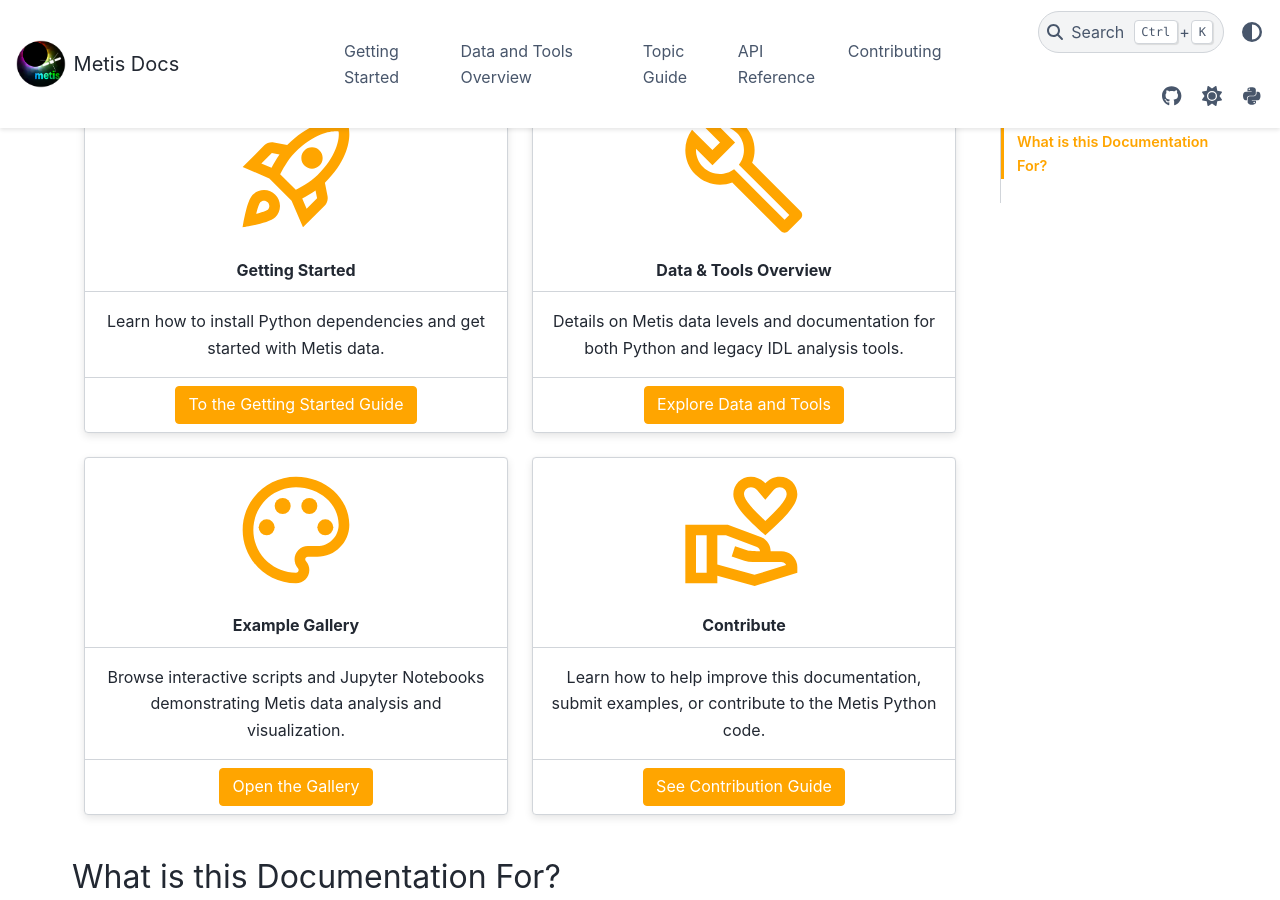
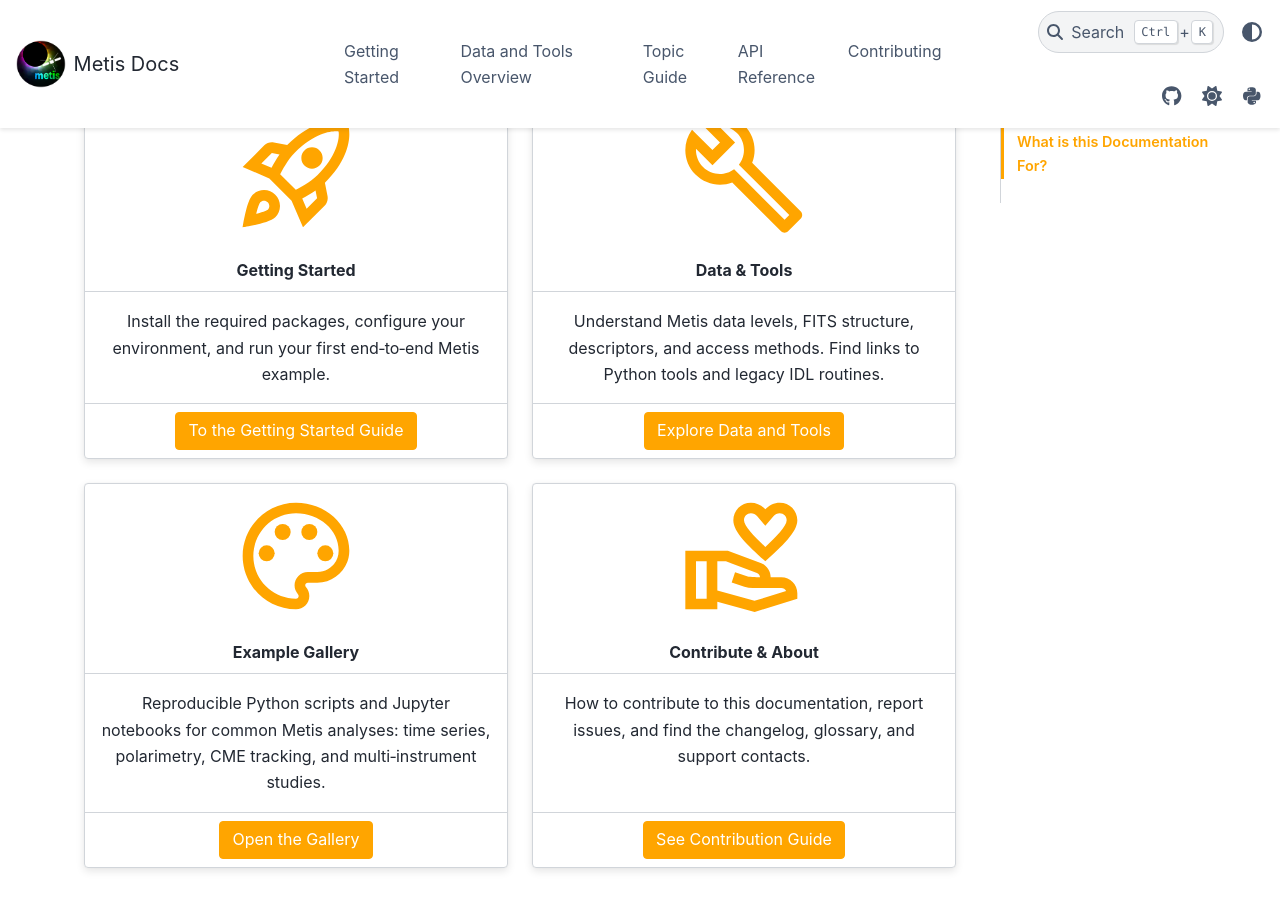
Before and after one commit to gjerse/metis-docs, a Sphinx documentation site: the page built from source/index.rst, in a window 1280 px wide and 900 px high, scrolled down 454 px. Built offline with Sphinx 7.4.7 and the PyData theme 0.15.4, drawn with Linux system fonts in a browser that asks for light colours; pages that are not in the unit, such as notebooks, are missing from menus.

Commit message:
Update getting started

```diff
--- a/source/index.rst
+++ b/source/index.rst
@@ -29,8 +29,7 @@ This documentation is divided into key sections to guide you from installation t
         **Getting Started**
         ^^^
 
-        Learn how to install Python dependencies and get started with Metis data.
-
+        Install the required packages, configure your environment, and run your first end‑to‑end Metis example.
         +++
 
         .. button-ref:: getting_started
@@ -44,10 +43,11 @@ This documentation is divided into key sections to guide you from installation t
 
         :material-outlined:`build;8em;sd-text-secondary`
 
-        **Data & Tools Overview**
+        **Data & Tools**
         ^^^
 
-        Details on Metis data levels and documentation for both Python and legacy IDL analysis tools.
+        Understand Metis data levels, FITS structure, descriptors, and access methods.
+        Find links to Python tools and legacy IDL routines.
 
         +++
 
@@ -65,7 +65,8 @@ This documentation is divided into key sections to guide you from installation t
         **Example Gallery**
         ^^^
 
-        Browse interactive scripts and Jupyter Notebooks demonstrating Metis data analysis and visualization.
+        Reproducible Python scripts and Jupyter notebooks for common Metis analyses:
+        time series, polarimetry, CME tracking, and multi‑instrument studies.
 
         +++
 
@@ -80,11 +81,10 @@ This documentation is divided into key sections to guide you from installation t
 
         :material-outlined:`volunteer_activism;8em;sd-text-secondary`
 
-        **Contribute**
+        **Contribute & About**
         ^^^
 
-        Learn how to help improve this documentation, submit examples, or contribute to the Metis Python code.
-
+        How to contribute to this documentation, report issues, and find the changelog, glossary, and support contacts.
         +++
 
         .. button-ref:: contributing
```
